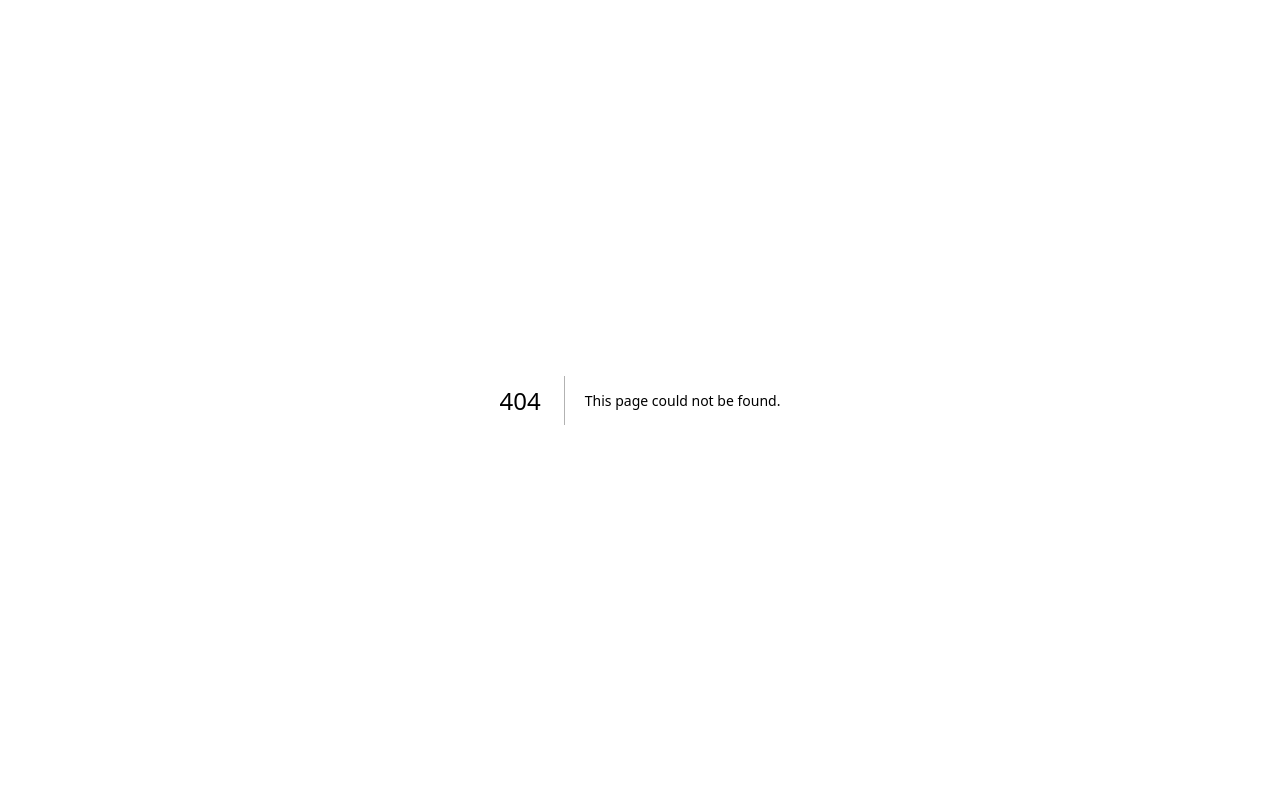
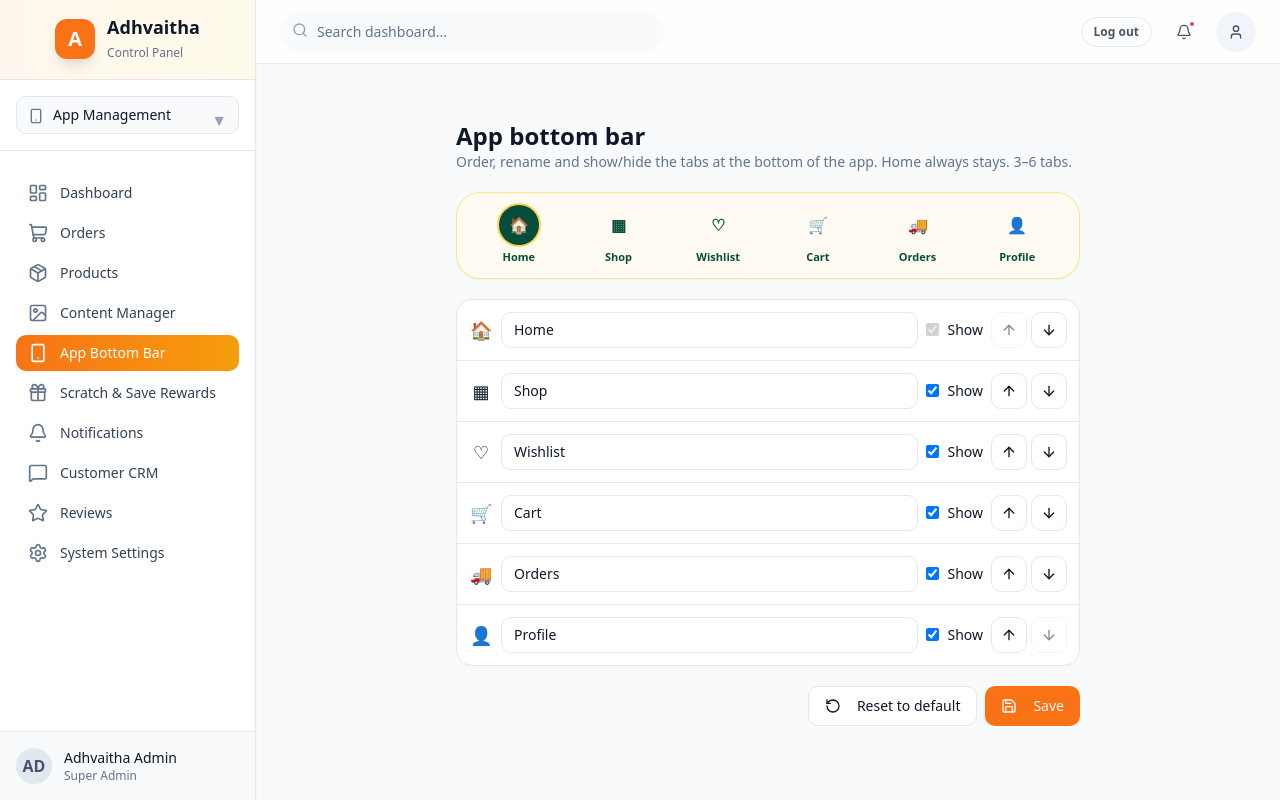
Before and after one commit to nexlifly-2820/adhvaitha_web_App_AdminDashboard, a Next.js app: page /dashboard/app/bottom-bar in a window 1280 px wide. Before the commit this address had no page. Built offline with nearby package versions, Linux system fonts and the light colour scheme; no server answers.

Commit message:
feat: add app bottom bar customization page and sidebar navigation item

```diff
--- /dev/null
+++ b/src/app/dashboard/app/bottom-bar/page.tsx
@@ -0,0 +1,124 @@
+'use client'
+
+import { useEffect, useState } from 'react'
+import { toast } from 'sonner'
+import { ArrowDown, ArrowUp, Save, RotateCcw } from 'lucide-react'
+import { Button } from '@/components/ui/button'
+import { Input } from '@/components/ui/input'
+
+// App → bottom bar tabs (doc "bottom_nav"). The app reads it on start; no app update needed.
+type Tab = { id: string; label: string; enabled: boolean }
+const DOC_ID = 'bottom_nav'
+const DEFAULTS: Tab[] = [
+  { id: 'home', label: 'Home', enabled: true },
+  { id: 'shop', label: 'Shop', enabled: true },
+  { id: 'wishlist', label: 'Wishlist', enabled: true },
+  { id: 'cart', label: 'Cart', enabled: true },
+  { id: 'orders', label: 'Orders', enabled: true },
+  { id: 'profile', label: 'Profile', enabled: true },
+]
+const ICON: Record<string, string> = { home: '🏠', shop: '▦', wishlist: '♡', cart: '🛒', orders: '🚚', profile: '👤' }
+
+export default function BottomBarPage() {
+  const [tabs, setTabs] = useState<Tab[]>(DEFAULTS)
+  const [loading, setLoading] = useState(true)
+  const [saving, setSaving] = useState(false)
+
+  useEffect(() => {
+    ;(async () => {
+      try {
+        const r = await fetch(`/dashboard/app/api/app-data?docId=${DOC_ID}`)
+        const j = await r.json()
+        const items: any[] = Array.isArray(j?.data?.items) ? j.data.items : []
+        if (items.length) {
+          const known = items
+            .filter((x) => DEFAULTS.some((d) => d.id === x?.id))
+            .map((x) => ({ id: String(x.id), label: String(x.label || '').slice(0, 12) || DEFAULTS.find((d) => d.id === x.id)!.label, enabled: x.enabled !== false }))
+          // any tab missing from the saved list is added at the end
+          for (const d of DEFAULTS) if (!known.some((k) => k.id === d.id)) known.push({ ...d })
+          setTabs(known)
+        }
+      } catch {}
+      setLoading(false)
+    })()
+  }, [])
+
+  const move = (i: number, d: number) => {
+    const j = i + d
+    if (j < 0 || j >= tabs.length) return
+    const next = [...tabs]
+    ;[next[i], next[j]] = [next[j], next[i]]
+    setTabs(next)
+  }
+  const update = (i: number, patch: Partial<Tab>) => setTabs(tabs.map((t, k) => (k === i ? { ...t, ...patch } : t)))
+
+  const save = async () => {
+    const shown = tabs.filter((t) => t.enabled)
+    if (!tabs.find((t) => t.id === 'home')?.enabled) return toast.error('Home must stay visible')
+    if (shown.length < 3) return toast.error('Show at least 3 tabs')
+    if (shown.length > 6) return toast.error('Show at most 6 tabs')
+    if (tabs.some((t) => !t.label.trim())) return toast.error('Every tab needs a name')
+    setSaving(true)
+    try {
+      const r = await fetch('/dashboard/app/api/app-data', {
+        method: 'POST',
+        headers: { 'Content-Type': 'application/json' },
+        body: JSON.stringify({ docId: DOC_ID, version: 1, items: tabs.map((t) => ({ ...t, label: t.label.trim() })) }),
+      })
+      if (!r.ok) throw new Error()
+      toast.success('Bottom bar saved — the app shows it next time it opens')
+    } catch {
+      toast.error('Could not save')
+    }
+    setSaving(false)
+  }
+
+  const shown = tabs.filter((t) => t.enabled)
+
+  return (
+    <div className="mx-auto w-full max-w-2xl space-y-5 p-3 sm:p-6">
+      <div>
+        <h1 className="text-xl font-bold sm:text-2xl">App bottom bar</h1>
+        <p className="text-sm text-slate-500">Order, rename and show/hide the tabs at the bottom of the app. Home always stays. 3–6 tabs.</p>
+      </div>
+
+      {/* live preview */}
+      <div className="overflow-x-auto rounded-3xl border border-amber-200 bg-[#FFFBF2] p-3 shadow-sm">
+        <div className="flex min-w-[320px] justify-between">
+          {shown.map((t, i) => (
+            <div key={t.id} className={`flex flex-1 flex-col items-center gap-1 text-[11px] font-semibold ${i === 0 ? 'text-white' : 'text-emerald-900'}`}>
+              <span className={`flex h-10 w-10 items-center justify-center rounded-full text-base ${i === 0 ? 'bg-emerald-900 ring-2 ring-amber-300' : ''}`}>{ICON[t.id]}</span>
+              <span className={i === 0 ? 'text-emerald-900' : ''}>{t.label}</span>
+            </div>
+          ))}
+        </div>
+      </div>
+
+      <div className="divide-y rounded-2xl border bg-white dark:bg-slate-900">
+        {loading ? (
+          <div className="p-6 text-center text-sm text-slate-500">Loading…</div>
+        ) : (
+          tabs.map((t, i) => (
+            <div key={t.id} className="flex flex-wrap items-center gap-2 p-3 sm:flex-nowrap">
+              <span className="w-6 text-center text-lg">{ICON[t.id]}</span>
+              <Input value={t.label} maxLength={12} onChange={(e) => update(i, { label: e.target.value })} className="h-9 min-w-0 flex-1" />
+              <label className="flex items-center gap-2 text-sm">
+                <input type="checkbox" checked={t.enabled} disabled={t.id === 'home'} onChange={(e) => update(i, { enabled: e.target.checked })} />
+                Show
+              </label>
+              <div className="flex gap-1">
+                <Button size="icon" variant="outline" className="h-9 w-9" onClick={() => move(i, -1)} disabled={i === 0} aria-label="Move up"><ArrowUp className="h-4 w-4" /></Button>
+                <Button size="icon" variant="outline" className="h-9 w-9" onClick={() => move(i, 1)} disabled={i === tabs.length - 1} aria-label="Move down"><ArrowDown className="h-4 w-4" /></Button>
+              </div>
+            </div>
+          ))
+        )}
+      </div>
+
+      <div className="flex flex-col gap-2 sm:flex-row sm:justify-end">
+        <Button variant="outline" onClick={() => setTabs(DEFAULTS)}><RotateCcw className="mr-2 h-4 w-4" />Reset to default</Button>
+        <Button onClick={save} disabled={saving || loading}><Save className="mr-2 h-4 w-4" />{saving ? 'Saving…' : 'Save'}</Button>
+      </div>
+    </div>
+  )
+}
--- a/src/app/dashboard/app/components/AppSidebar.tsx
+++ b/src/app/dashboard/app/components/AppSidebar.tsx
@@ -12,7 +12,8 @@ import {
   Settings,
   MessageSquare,
   Star,
-  Gift
+  Gift,
+  Smartphone
 } from 'lucide-react'
 
 const navItems = [
@@ -20,6 +21,7 @@ const navItems = [
   { title: 'Orders', icon: ShoppingCart, href: '/dashboard/app/orders' },
   { title: 'Products', icon: Package, href: '/dashboard/app/products' },
   { title: 'Content Manager', icon: ImageIcon, href: '/dashboard/app/content' },
+  { title: 'App Bottom Bar', icon: Smartphone, href: '/dashboard/app/bottom-bar' },
   { title: 'Scratch & Save Rewards', icon: Gift, href: '/dashboard/app/rewards' },
   { title: 'Notifications', icon: Bell, href: '/dashboard/app/notifications' },
   { title: 'Customer CRM', icon: MessageSquare, href: '/dashboard/app/crm' },
```
